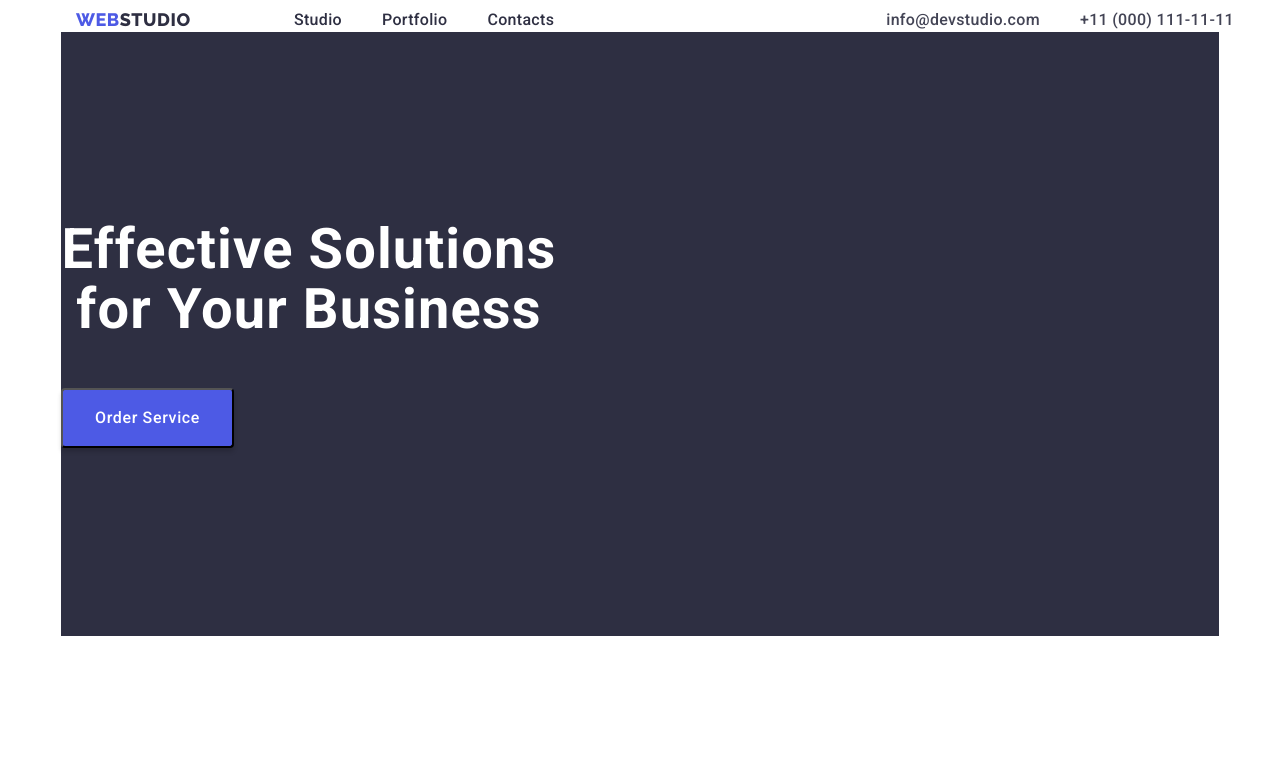
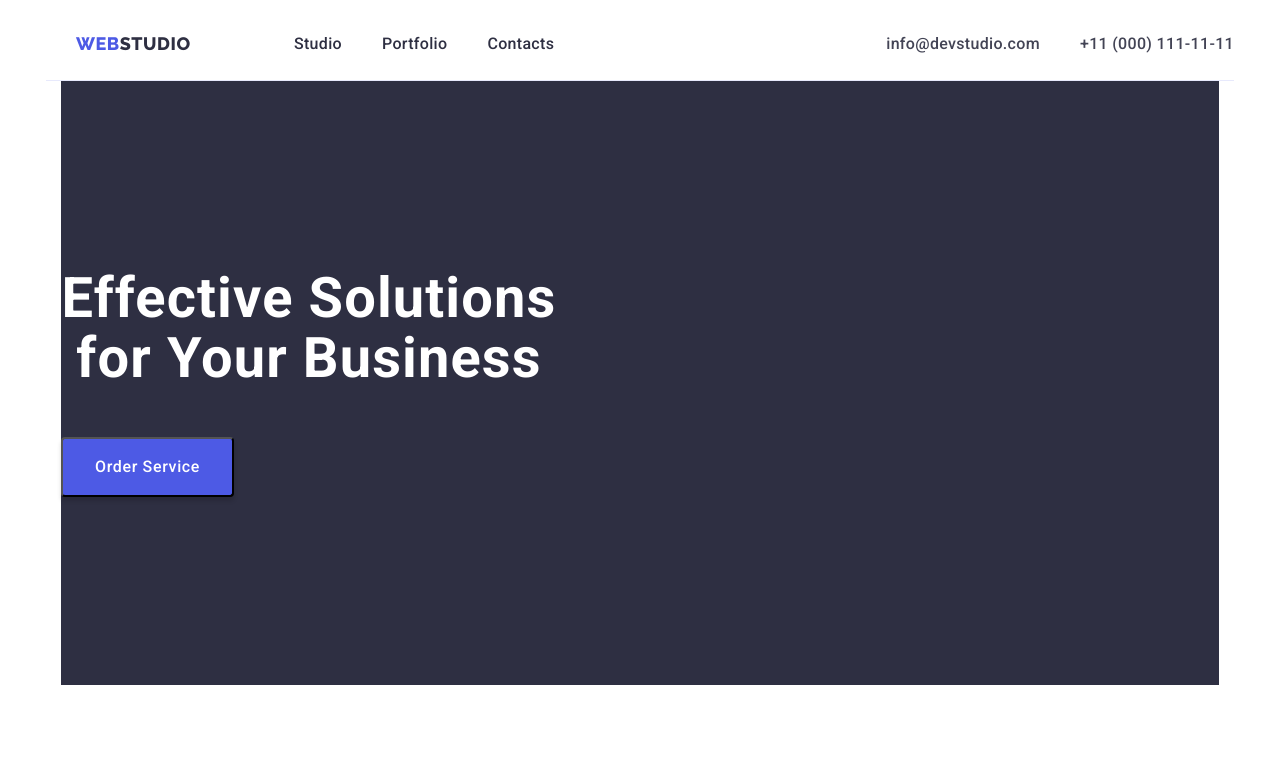
Before and after one commit to jwcolff/goit-markup-hw-03, a plain HTML site: page index.html in a window 1280 px wide. Shown: the top 779 px of the page. Drawn offline with Linux system fonts and the light colour scheme.

Commit message:
New-Header1

```diff
--- a/css/styles.css
+++ b/css/styles.css
@@ -3,6 +3,10 @@ body {
     font-weight: 500;
     color: #434455;
     background-color: #FFFFFF;
+}
+
+img {
+    display: block;
 }
 
 :root {
@@ -48,8 +52,7 @@ ul {
 .conteiner {
     width: 100%;
     max-width: 1158px;
-    padding-right: 15px;
-    padding-left: 15px;
+    padding: 0 15px;
     margin: 0 auto;
 }
 
@@ -60,6 +63,9 @@ ul {
 
 /* -------HEADER--------- */
 
+header {
+    border-bottom: 1px solid #e7e9fc;
+}
 
 /* LOGO */
 
@@ -71,6 +77,7 @@ ul {
     line-height: 1.17;
     letter-spacing: 0.03em;
     text-transform: uppercase;
+    margin-right: 76px;
 }
 
 .logo-accent {
@@ -91,6 +98,10 @@ ul {
     align-items: center;
     flex-grow: 1;
     justify-content: space-between;
+}
+
+.header-menu-item {
+    padding: 24px 0;
 }
 
 .header-conteiner {
--- a/index.html
+++ b/index.html
@@ -10,7 +10,7 @@
     <link rel="preconnect" href="https://fonts.gstatic.com" crossorigin>
     <link href="https://fonts.googleapis.com/css2?family=Raleway:wght@800&family=Roboto:wght@400;500;700&display=swap"
         rel="stylesheet">
-    <link rel="modern-normalize" href="https://github.com/sindresorhus/modern-normalize">
+    <link rel="modern-normalize" href="https://github.com/sindresorhus/modern-normalize/blob/main/modern-normalize.css">
     <link rel="stylesheet" href="./css/styles.css">
 </head>
 
```
Also changed, not shown: portfolio.html (+1 -1 lines).
